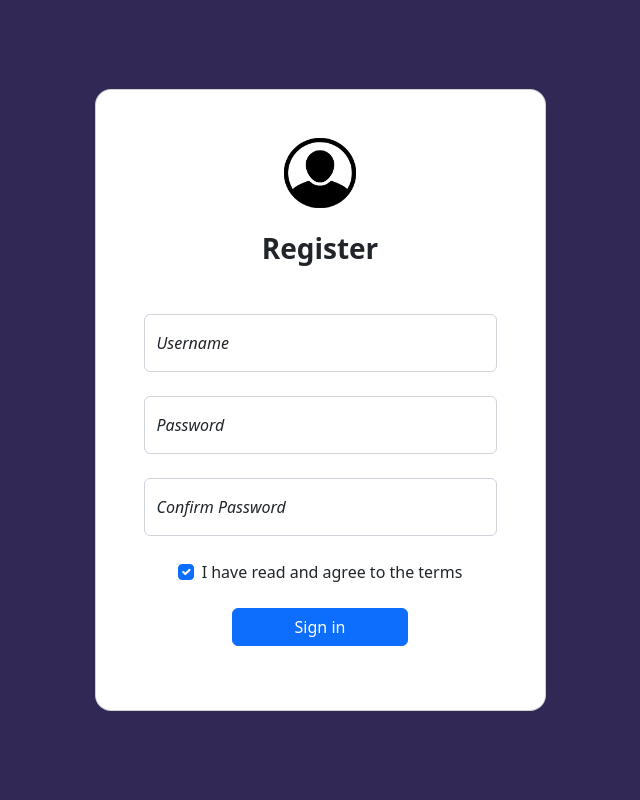
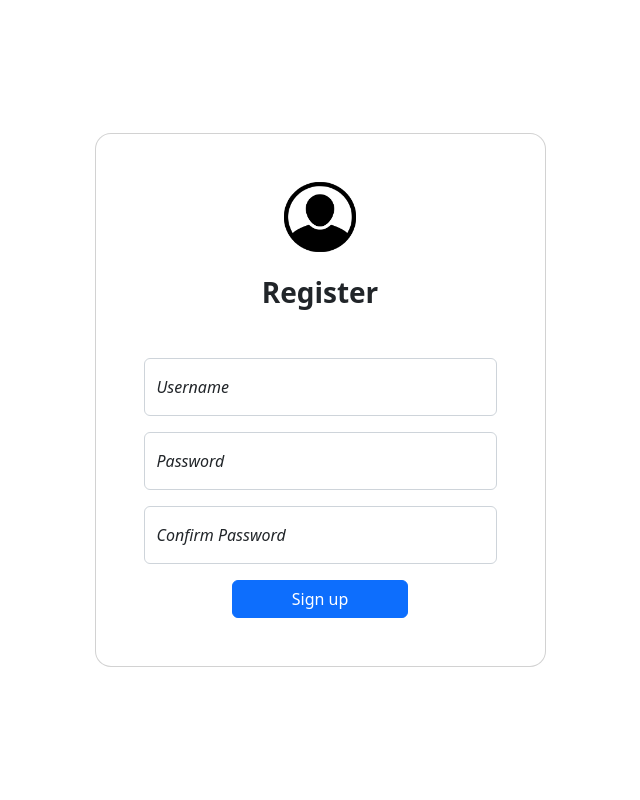
Before and after one commit to SyntaxEnemies/power-corp, a Flask app: template templates/signup.html in a window 1280 px wide. Shown: the whole page, without its empty margins (320-960 px from the left). Run offline with Flask 2, Linux system fonts and the light colour scheme; the template is opened without the code that fills it, so the values that code supplies are empty; parts of the project's set-up code (start-up, migrations or seed data) failed here and were passed over; some web fonts are replaced.

Commit message:
working register with HTTP 307 and intermediate credentials form

```diff
--- a/main.py
+++ b/main.py
@@ -15,26 +15,19 @@ def home() -> 'html':
 
 
 @app.route('/register', methods=['GET', 'POST'])
-def new_user() -> 'html':
+def register() -> 'html | 307':
     if request.method == 'POST':
-        new_user = {'first_name': request.form['fname'],
-                    'last_name':  request.form['lname'],
-                    'age':        request.form['age'],
-                    'address':    request.form['addr'],
-                    'gender':     request.form['gender'],
-                    'username':   request.form['uname'],
-                    'password':   get_hash(request.form['passwd']),
-                    'mobile_num': request.form['mobile_num'],
-                    'email':      request.form.get('email'), }
-        # print(new_user)
-        crud.add_user(new_user)
-
-        # msg = ( 'Dear {user}, your request for a new connection'
-        #         'has been received. You can expect'
-        #         'further developments within 24 hours' )
-        # flash(msg.format(user=new_user['first_name']))
-        # return redirect(url_for('home'))
-        return '<h2>Successfully added {} </h2>'.format(new_user['first_name'])
+        session['registration'] = {'first_name': request.form['fname'],
+                                   'last_name':  request.form['lname'],
+                                   'age':        request.form['age'],
+                                   'address':    request.form['addr'],
+                                   'gender':     request.form['gender'],
+                                   'username':   request.form.get('uname'),
+                                   'password':   request.form.get('passwd'),
+                                   'mobile_num': request.form['mobile_num'],
+                                   'email':      request.form.get('email'), }
+        return redirect(url_for('set_credentials'), code=307)
+        # print(registration)
 
     return render_template('register.html', the_title='New Connection')
 
@@ -65,9 +58,23 @@ def login() -> 'html | Redirect':
     return render_template('login.html', the_title='Login')
 
 
-@app.route('/logout', methods=['GET'])
-def logout() -> 'html':
-    return render_template('logout.html')
+@app.route('/signup', methods=['GET', 'POST'])
+def set_credentials() -> 'html | str':
+    if 'registration' in session:
+        if request.method == 'POST':
+            session['registration']['username'] = request.form['uname']
+            session['registration']['password'] = get_hash(request.form['passwd'])
+
+            crud.add_user(session['registration'])
+            # msg = ( 'Dear {user}, your request for a new connection'
+            #         'has been received. You can expect'
+            #         'further developments within 24 hours' )
+            # flash(msg.format(user=registration['first_name']))
+            # return redirect(url_for('home'))
+            return '<h2>Successfully added {} </h2>'.format(session['registration']['first_name'])
+    else:
+        return redirect(url_for('register'))
+    return render_template('signup.html', the_title='Set Account Credentials')
 
 
 if __name__ == '__main__':
--- a/templates/signup.html
+++ b/templates/signup.html
@@ -2,8 +2,8 @@
 {% extends 'base.html' %}
 {% block body %}
 
-<section class="vh-100" style="background-color: #312856">
-  <div class="container py-5 h-100">
+<section class="vh-100">
+  <div class="container py-4 h-100">
     <div class="row d-flex justify-content-center align-items-center h-100">
       <div class="col-12 col-md-8 col-lg-6 col-xl-5">
         <div class="card shadow-2-strong" style="border-radius: 1rem;">
@@ -11,38 +11,35 @@
             <img class="mb-4" src="{{ url_for('static', filename='img/useravatar.png') }}" alt="" width="72" height="70" align-items-right>
             <h3 class="mb-5"><b>Register</b></h3>
 
-            <div class='form-floating  mb-4'>
-              <input type='username' class='form-control' name='username' id='floatingInput' placeholder='name@example.com'>
+            <form method="POST" action="signup">
+              <div class='form-floating  mb-3'>
+                <input type='username' class='form-control' name='uname' id='floatingInput' placeholder='name@example.com'>
                 <label for='floatingInput'><i>Username</i></label>
               </div>
 
-            <div class='form-floating  mb-4'>
-              <input type='password' class='form-control' name='password' id='floatingPassword' placeholder='Password'>
+              <div class='form-floating  mb-3'>
+                <input type='password' class='form-control' name='passwd' id='floatingPassword' placeholder='Password'>
                 <label for='floatingPassword'><i>Password</i></label>
               </div>
 
-            <div class="form-floating mb-4">
-              <input type="password" class="form-control" name="password" id="floatingPassword" placeholder="Password">
+              <div class="form-floating mb-3">
+                <input type="password" class="form-control" name="confirm-passwd" id="floatingPassword" placeholder="Password">
                 <label for="floatingPassword"><i> Confirm Password</i></label>
               </div>
 
+              <!-- No need for text box at least for now -->
               <!-- Checkbox -->
-      <div class="form-check d-flex justify-content-center mb-4">
-        <input class="form-check-input me-2" type="checkbox" value="" id="registerCheck" checked
-          aria-describedby="registerCheckHelpText" />
-        <label class="form-check-label" for="registerCheck">
-          I have read and agree to the terms
-        </label>
-      </div>
+              <!-- <div class="form-check d-flex justify-content-center mb-4"> -->
+              <!--   <input class="form-check-input me-2" type="checkbox" value="" id="registerCheck" checked -->
+              <!--     aria-describedby="registerCheckHelpText" /> -->
+              <!--   <label class="form-check-label" for="registerCheck"> -->
+              <!--     I have read and agree to the terms -->
+              <!--   </label> -->
+              <!-- </div> -->
 
               <!-- Submit button -->
-      <button type="submit" class=" w-50 btn btn-primary btn-block mb-3">Sign in</button>
+              <button type="submit" class=" w-50 btn btn-primary btn-block mb-10">Sign up</button>
             </form>
-  </div>
-</div>
-
-
-
           </div>
         </div>
       </div>
```
Lines whose indentation alone changed are shown as unchanged.
